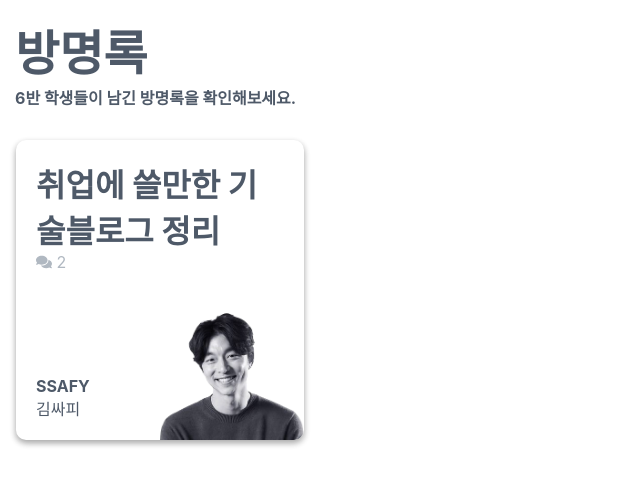
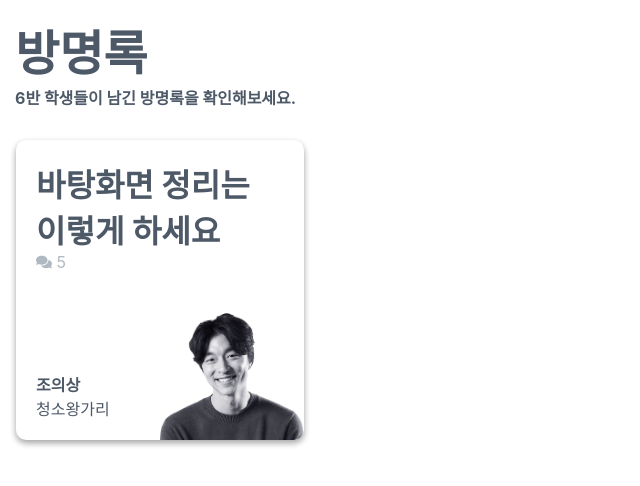
Before and after one commit to royal-blood/happy6-house-front, a React (Create React App) app in the folder happy6-house-front/: page / in a window 1280 px wide. Shown: the top 486 px of the page, without its empty margins (0-640 px from the left). Built offline with nearby package versions, Linux system fonts and the light colour scheme.

Commit message:
refactor : card css 수정

```diff
--- a/happy6-house-front/src/Atomic/Card.tsx
+++ b/happy6-house-front/src/Atomic/Card.tsx
@@ -4,87 +4,85 @@ import Header from './Header';
 import { FaComments } from 'react-icons/fa';
 
 
-const StyledImg = styled.img`
+const SUserThumbnail = styled.img`
     position:absolute;
     bottom:0;
     right:0;
     width:50%;
     transition:transform 0.3s;
-
 `
 
-const StyledCard = styled.div`
-
+const SCardContainer = styled.div`
     position:relative;
+    margin: 1rem;
+    overflow:hidden;
+    height:300px;
+    z-index:1;
     box-sizing:border-box;
     padding:20px 20px;
     border-radius: 10px;
     box-shadow: 0 3px 6px rgba(0,0,0,0.16), 0 3px 6px rgba(0,0,0,0.23);
     background: #fff;
-    margin: 1rem;
-    position: relative;
-    overflow:hidden;
-    height:300px;
     transition : box-shadow 0.5s;
-    z-index:1;
     color:#4e5968;
-
     &:hover {
         box-shadow: 0 14px 28px rgba(0,0,0,0.25), 0 10px 10px rgba(0,0,0,0.22);
     }
 
-    &:hover ${StyledImg} {
+    &:hover ${SUserThumbnail} {
         transform: scale(1.1);
     }
-`
+    `
 
-const StyledDiv = styled.div`
+const SNameGroup = styled.div`
     position:absolute;
     bottom:20px;
     left:20px;
     z-index:2;
 `
-const StyledFlex = styled.div`
+const SSmallGreyText = styled.div`
+    color:#b0b8c1;
+    size:0.8rem;
+`
+
+const SFlex = styled.div`
     display:flex;
     align-items:center;
-    font-weight:normal;
-    color:#b0b8c1;
-    size:0.8rem;
-    font-weight:normal;
 `
 
 export interface CardProps {
     /** 게시글 타이틀 */
-    subject: string;
+    title: string;
     /** 게시글 작성자 실이름. */
-    author: string;
+    realname: string;
     /** 게시글 작성자 닉네임 */
     nickname: string;
-    /** 카드의 내용 부분 */
-    content : string;
     /** 카드에 들어갈 이미지 */
     imgSrc?:string;
-
+    /** 카드 작성 날짜 */
+    date?: string;
+    /** 카드 댓글 개수 */
+    comment?: number;
 }
 
 const Card = ( props : CardProps ) => {
-    const { subject, content, imgSrc} = props;
+    const { title, realname, nickname, imgSrc, comment} = props;
     return (
     <>
-        <StyledCard>
-            <Header size={"medium"} text={"취업에 쓸만한 기술블로그 정리"}/>
-            <StyledFlex>
-
-            <FaComments></FaComments>
-            <div>&nbsp;2</div>
-            </StyledFlex>
-
-            <StyledDiv>
-            <strong>SSAFY</strong><br/>
-            김싸피
-            </StyledDiv>
-            <StyledImg src={imgSrc}></StyledImg>
-        </StyledCard>
+        <SCardContainer>
+                <Header size={"medium"} text={title}/>
+                <SSmallGreyText>
+                    <SFlex>
+                        <FaComments/>
+                        <div>&nbsp;{comment}</div>
+                    </SFlex>
+                </SSmallGreyText>
+                <SNameGroup>
+                    <strong>{realname}</strong><br/>
+                    {nickname}
+                </SNameGroup>
+                <SUserThumbnail src={imgSrc}></SUserThumbnail>
+        </SCardContainer>
     </>)
 
 }
```
